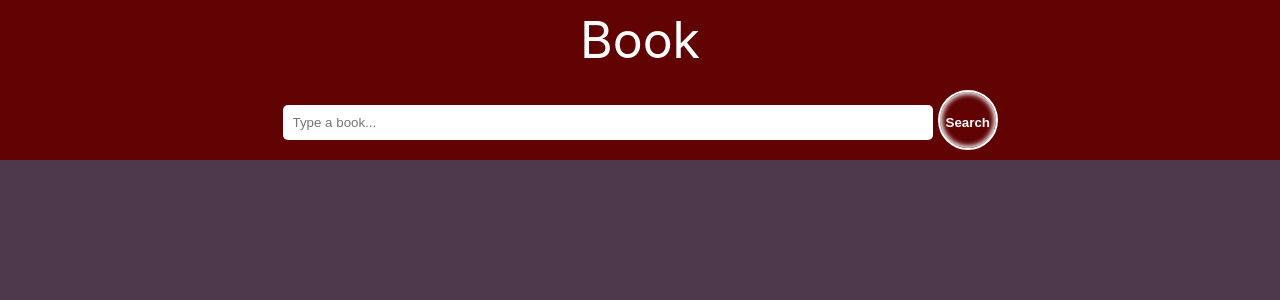
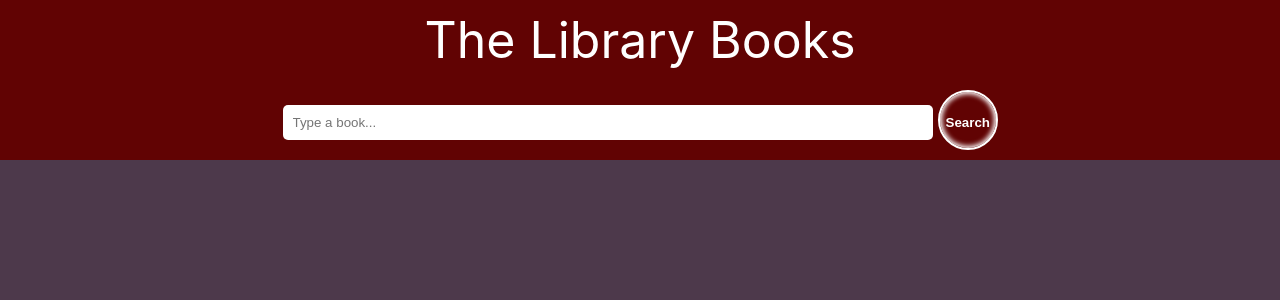
Before and after one commit to hodaya55/BooKeeper, a React (Create React App) app: page / in a window 1280 px wide. Shown: the top 300 px of the page. Built offline with nearby package versions, Linux system fonts and the light colour scheme.

Commit message:
update title

```diff
--- a/src/components/App.js
+++ b/src/components/App.js
@@ -34,7 +34,7 @@ class App extends Component {
       <div className="App">
         <div className="fixed-serach">
           <header className="App-header">
-            Book
+            The Library Books
         </header>
           <SearchBar updateSerachResult={this.updateSerachResult} />
         </div>
```
